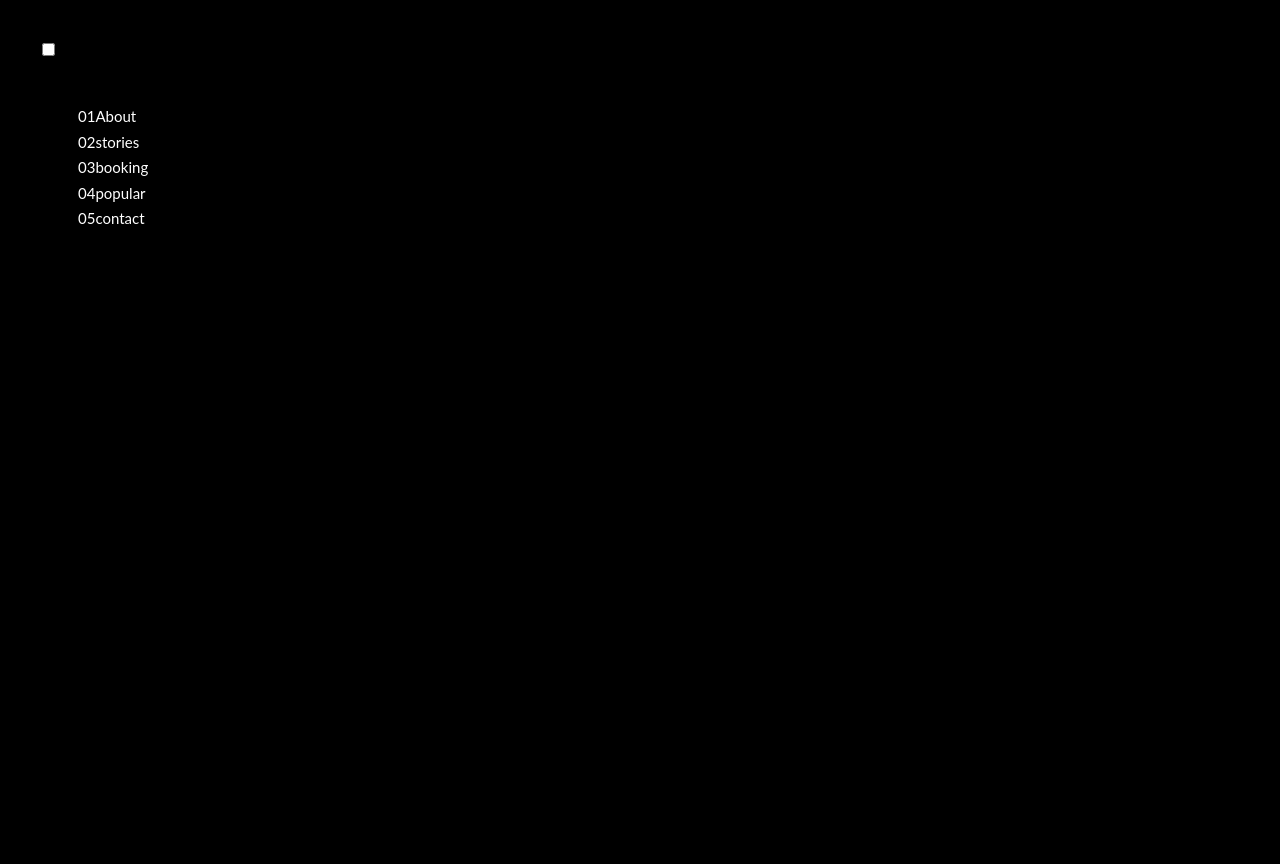
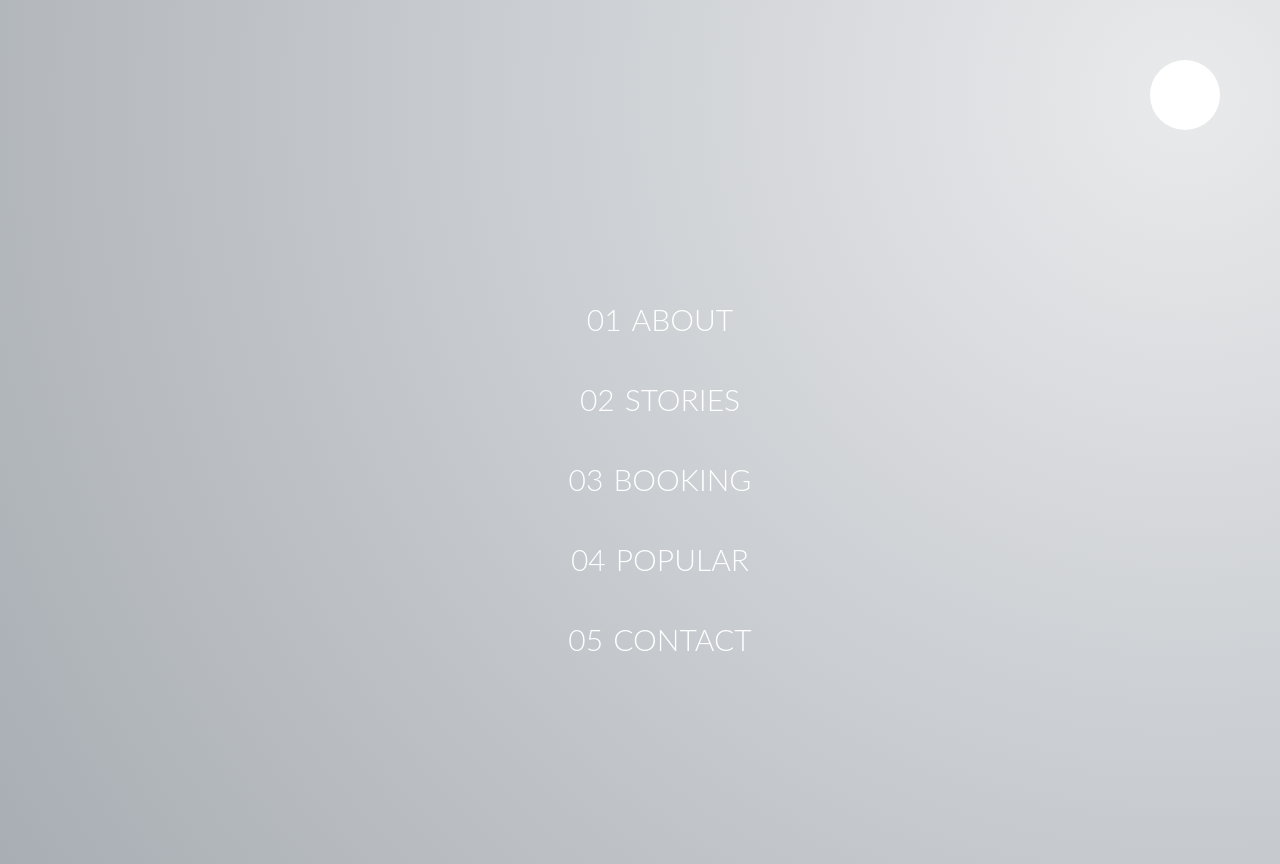
Before and after one commit to mziyandajoko/clickableNavigation, a plain HTML site: page index.html in a window 1280 px wide. Before the commit the page ends 800 px from the top, so only its background shows below. Drawn offline with Linux system fonts and the light colour scheme.

Commit message:
align nav items and add animation effects

```diff
--- a/index.scss
+++ b/index.scss
@@ -1,5 +1,9 @@
-$color__black: #000000;
-$color__white: #FFFFFF;
+$clr__black: #000000;
+$clr__white: #FFFFFF;
+$clr__dark__navy: #212f3d;
+$clr__light__navy: #4d5964;
+$clr__superLight__navy: #e9eaec;
+
 
 html{
   // difines what 1rem is:
@@ -7,8 +11,8 @@ html{
 }
 
 body{
-  background-color: $color__black;
-  color: $color__white;
+  background-color: $clr__dark__navy;
+  color: $clr__white;
   font-family: 'lato', sans-serif;
   font-size: 1.5rem;
   font-weight: 400;
@@ -19,27 +23,96 @@ body{
 
 .navigation{
   position: relative;
+  background-color: orangered;
+
+  &__checkbox{
+
+  }
+
 
 &__icon{
 
 }
+
+&__button{
+  background-color: $clr__white;
+  height: 7rem;
+  width: 7rem;
+  position: fixed;
+  top: 6rem;
+  right: 6rem;
+  border-radius: 50%;
+  z-index: 10;
+}
 &__background{
+  content: "";
+  position: absolute;
+  position: fixed;
+  right: 6.5rem;
+  top: 6.5rem;
+  height: 6rem;
+  width: 6rem;
+  border-radius: 50%;
+  background-image: radial-gradient( $clr__superLight__navy, $clr__light__navy);
+  z-index: 8;
+
+  //test
+
+  transform: scale(80);
 
 }
 
 &__nav{
-
+  height: 100vh;
+  width: 100%;
+  position: fixed;
+  position: absolute;
+  z-index: 9;
 }
 
 &__list{
   list-style: none;
+  text-align: center ;
+  position:absolute;
+  top: 50%;
+  left: 50%;
+  transform: translate(-50%, -50%);
 }
 &__item{
 
+
 }
 &__link{
-  color: $color__white;
+  &:link,
+  &:visited{
+    display: inline-block;
+  color: $clr__white;
   text-decoration: none;
+  padding: 1rem;
+  font-size: 3rem;
+  font-weight: 300;
+  line-height: 2em;
+  text-transform: uppercase;
+  background-image: linear-gradient(120deg, transparent 0%, transparent 50%, $clr__white 50%);
+  padding: 1rem 5rem;
+  background-size: 220%;
+  transition: all .4s;
+
+  span{
+    margin-right: 1rem;
+    display: inline-block;
+  }
+
+  }
+
+  &:hover,
+  &:active{
+    background-position: 100%;
+    color: $clr__black;
+    transform: rotateX(1rem);
+
+  }
+
 }
 
 }
```
Also changed, not shown: index.css, 1 other file.
